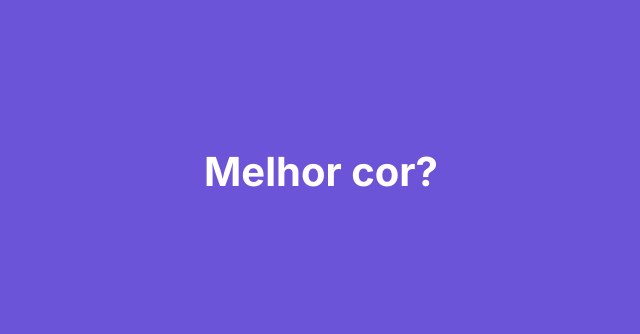
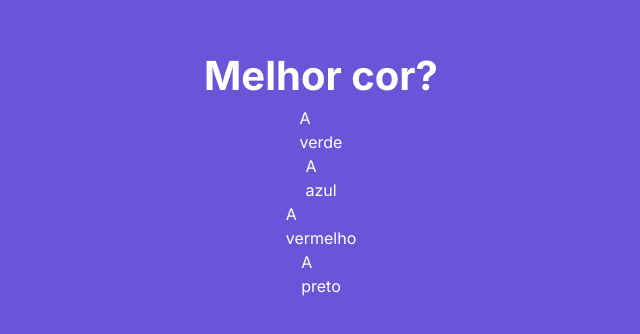
Before and after one commit to Filipe-Bacof/quiz, a Next.js app: page / in a window 1280 px wide. Shown: the part 228-562 px from the top of the page, without its empty margins (319-959 px from the left). Built offline with nearby package versions, Linux system fonts and the light colour scheme.

Commit message:
FEAT answer component

```diff
--- /dev/null
+++ b/src/components/Answer.tsx
@@ -0,0 +1,26 @@
+import AnswerModel from '@/model/answer'
+
+interface AnswerProps {
+  value: AnswerModel
+  index: number
+  letter: string
+  letterColor: string
+}
+
+export default function Answer(props: AnswerProps) {
+  const answer = props.value
+
+  return (
+    <div className="flex">
+      <div className="">
+        {/* front */}
+        <div className="">
+          <div className="">{props.letter}</div>
+          <div className="">{answer.value}</div>
+        </div>
+        {/* back */}
+        <div className=""></div>
+      </div>
+    </div>
+  )
+}
--- a/src/components/Question.tsx
+++ b/src/components/Question.tsx
@@ -1,5 +1,6 @@
 import QuestionModel from '@/model/question'
 import Enunciation from './Enunciation'
+import Answer from './Answer'
 
 interface QuestionProps {
   value: QuestionModel
@@ -8,9 +9,24 @@ interface QuestionProps {
 export default function Question(props: QuestionProps) {
   const question = props.value
 
+  function renderAnswers() {
+    return question.answers.map((answer, i) => {
+      return (
+        <Answer
+          key={i}
+          value={answer}
+          index={i}
+          letter="A"
+          letterColor="#F2C866"
+        />
+      )
+    })
+  }
+
   return (
     <div className="flex h-[100vh] flex-col items-center justify-center">
       <Enunciation text={question.enunciation} />
+      {renderAnswers()}
     </div>
   )
 }
```
